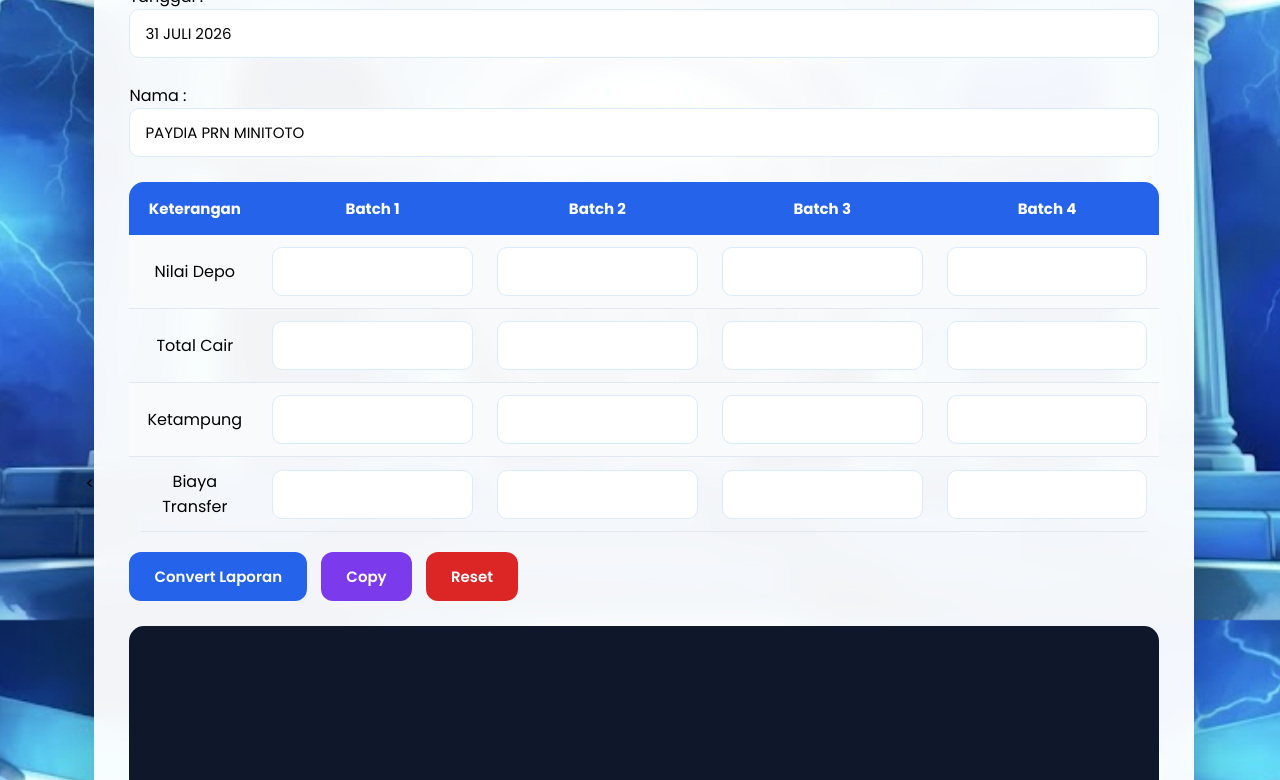
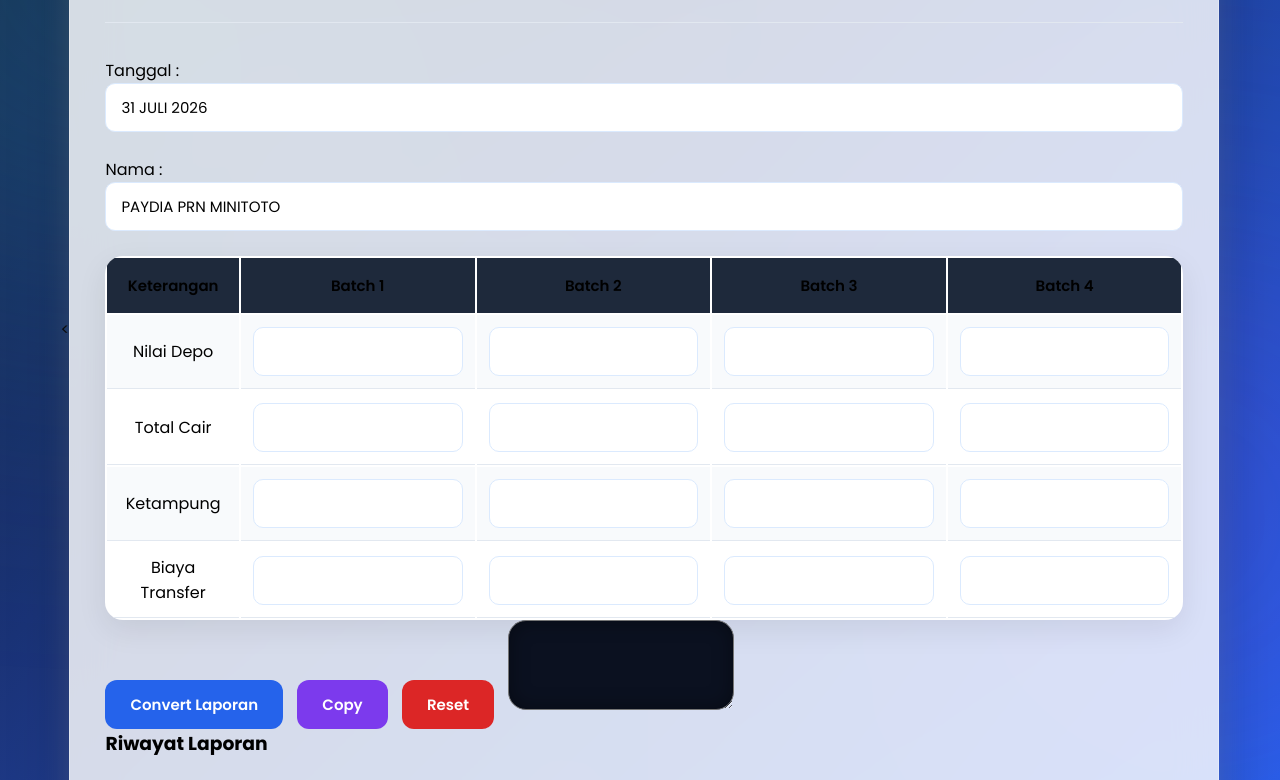
Before and after one commit to agungpratikto13-dotcom/pencairan-, a plain HTML site: page index.html in a window 1280 px wide. Shown: the part 180-960 px from the top of the page. Drawn offline with Linux system fonts and the light colour scheme.

Commit message:
Update index.html

```diff
--- a/index.html
+++ b/index.html
@@ -16,34 +16,120 @@
 }
 
 body{
+    margin:0;
+    min-height:100vh;
+
     font-family:'Poppins',sans-serif;
-    background-image:url("Wallpaper.jpg");
-    background-size:cover;
-    background-position:center;
-    background-repeat:no-repeat;
-    background-attachment:fixed;
 
-    min-height:100vh;
     display:flex;
     justify-content:center;
     align-items:center;
-    padding:30px;
+
+    overflow-x:hidden;
+
+    background:
+    linear-gradient(135deg,
+    #0f172a 0%,
+    #1e3a8a 45%,
+    #2563eb 100%);
+
+    position:relative;
 }
+
+    body{
+    margin:0;
+    min-height:100vh;
+
+    font-family:'Poppins',sans-serif;
+
+    display:flex;
+    justify-content:center;
+    align-items:center;
+
+    overflow-x:hidden;
+
+    background:
+    linear-gradient(135deg,
+    #0f172a 0%,
+    #1e3a8a 45%,
+    #2563eb 100%);
+
+    position:relative;
+}
+
+/* ===== Tambahkan di sini ===== */
+
+body::before{
+
+content:"";
+
+position:fixed;
+
+width:600px;
+height:600px;
+
+left:-200px;
+top:-150px;
+
+background:#38bdf8;
+
+border-radius:50%;
+
+filter:blur(180px);
+
+opacity:.35;
+
+z-index:-2;
+
+}
+
+body::after{
+
+content:"";
+
+position:fixed;
+
+width:500px;
+height:500px;
+
+right:-150px;
+bottom:-150px;
+
+background:#7c3aed;
+
+border-radius:50%;
+
+filter:blur(170px);
+
+opacity:.30;
+
+z-index:-2;
+
+}
+
 
 .container{
 
-    width:100%;
-    max-width:1100px;
+width:100%;
 
-    background:rgba(255,255,255,.95);
+max-width:1150px;
 
-    backdrop-filter:blur(12px);
+padding:35px;
 
-    border-radius:20px;
+background:
+rgba(255,255,255,.82);
 
-    padding:35px;
+backdrop-filter:blur(22px);
 
-    box-shadow:0 20px 60px rgba(0,0,0,.25);
+border-radius:24px;
+
+border:1px solid rgba(255,255,255,.3);
+
+box-shadow:
+
+0 20px 60px rgba(0,0,0,.25),
+
+0 0 30px rgba(255,255,255,.15);
 
 }
 
@@ -61,13 +147,13 @@ h2{
 
 }
 
-  .header-app{
+ .header-app{
 
-    display:flex;
-    justify-content:center;
-    align-items:center;
-    gap:15px;
-    margin-bottom:30px;
+margin-bottom:35px;
+
+padding-bottom:25px;
+
+border-bottom:1px solid #e2e8f0;
 
 }
 
@@ -90,20 +176,19 @@ h2{
 
 .icon{
 
-    width:60px;
-    height:60px;
+width:72px;
 
-    background:#2563eb;
+height:72px;
 
-    color:white;
+border-radius:20px;
 
-    border-radius:50%;
+background:
 
-    display:flex;
-    align-items:center;
-    justify-content:center;
+linear-gradient(135deg,#2563eb,#7c3aed);
 
-    font-size:30px;
+font-size:34px;
+
+box-shadow:0 15px 30px rgba(37,99,235,.35);
 
 }
 
@@ -147,27 +232,27 @@ input:focus{
 
 table{
 
-    width:100%;
+margin-top:25px;
 
-    border-collapse:collapse;
+background:white;
 
-    margin-top:25px;
+border-radius:18px;
 
-    overflow:hidden;
+overflow:hidden;
 
-    border-radius:15px;
+box-shadow:0 10px 30px rgba(0,0,0,.08);
 
 }
 
 th{
 
-    background:#2563eb;
+background:#1e293b;
 
-    color:white;
+padding:16px;
 
-    padding:15px;
+font-size:15px;
 
-    font-size:15px;
+font-weight:600;
 
 }
 
@@ -181,6 +266,17 @@ td{
 
 }
 
+    tbody tr{
+
+    transition:.25s;
+
+}
+
+tbody tr:hover{
+
+    background:#eff6ff;
+
+}
 tr:nth-child(even){
 
     background:#f8fafc;
@@ -249,41 +345,77 @@ button:hover{
 }
 textarea{
 
-    width:100%;
+background:#0b1120;
 
-    margin-top:25px;
+color:#67e8f9;
 
-    border:none;
+font-family:
 
-    border-radius:15px;
+"JetBrains Mono",monospace;
 
-    background:#0f172a;
+font-size:14px;
 
-    color:#22c55e;
+line-height:1.7;
 
-    padding:20px;
+border-radius:18px;
 
-    font-size:14px;
+padding:20px;
 
-    height:380px;
+box-shadow:
 
-    resize:none;
-
-    outline:none;
+inset 0 0 20px rgba(0,0,0,.4);
 
 }
 
-    .history-card{
+.history-card{
 
-    background:#f8fafc;
+background:white;
 
-    padding:15px;
+padding:18px;
 
-    border-radius:10px;
+border-radius:18px;
 
-    margin-top:12px;
+margin-top:15px;
 
-    border-left:5px solid #2563eb;
+border:none;
+
+box-shadow:
+
+0 10px 25px rgba(0,0,0,.08);
+
+transition:.25s;
+
+}
+
+    .history-card:hover{
+
+transform:
+
+translateY(-3px);
+
+}
+
+    .container{
+
+    animation:muncul .5s ease;
+
+}
+
+@keyframes muncul{
+
+    from{
+
+        opacity:0;
+        transform:translateY(30px);
+
+    }
+
+    to{
+
+        opacity:1;
+        transform:translateY(0);
+
+    }
 
 }
 
```
